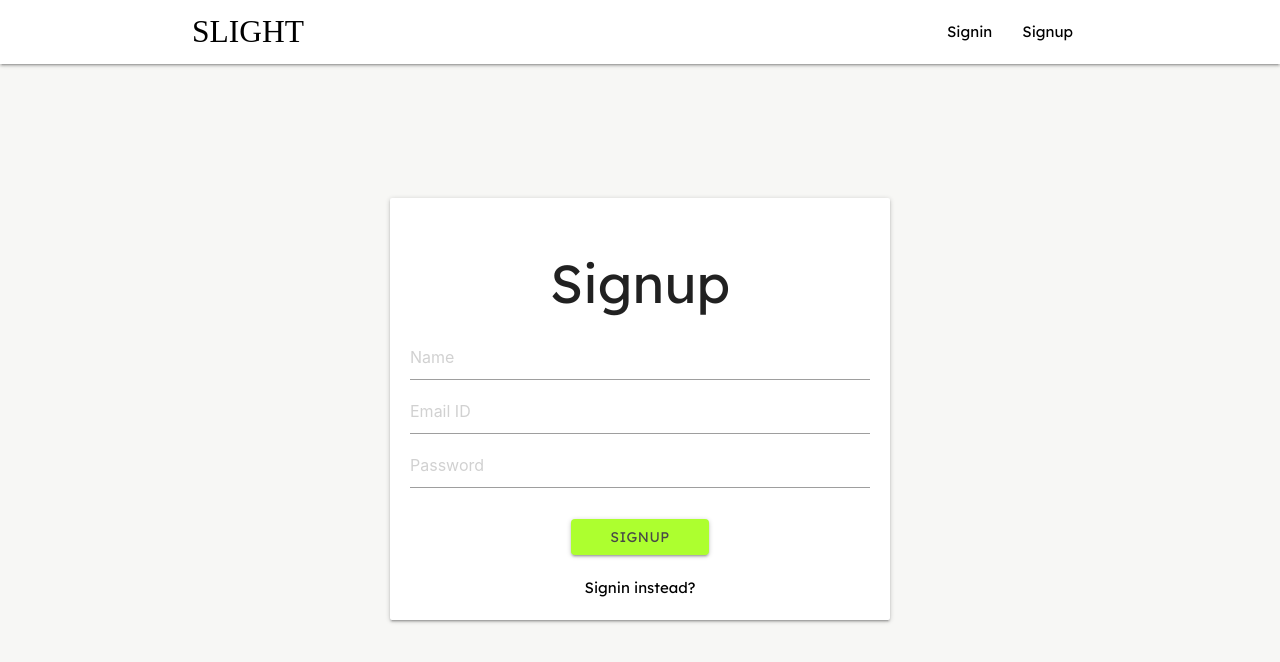
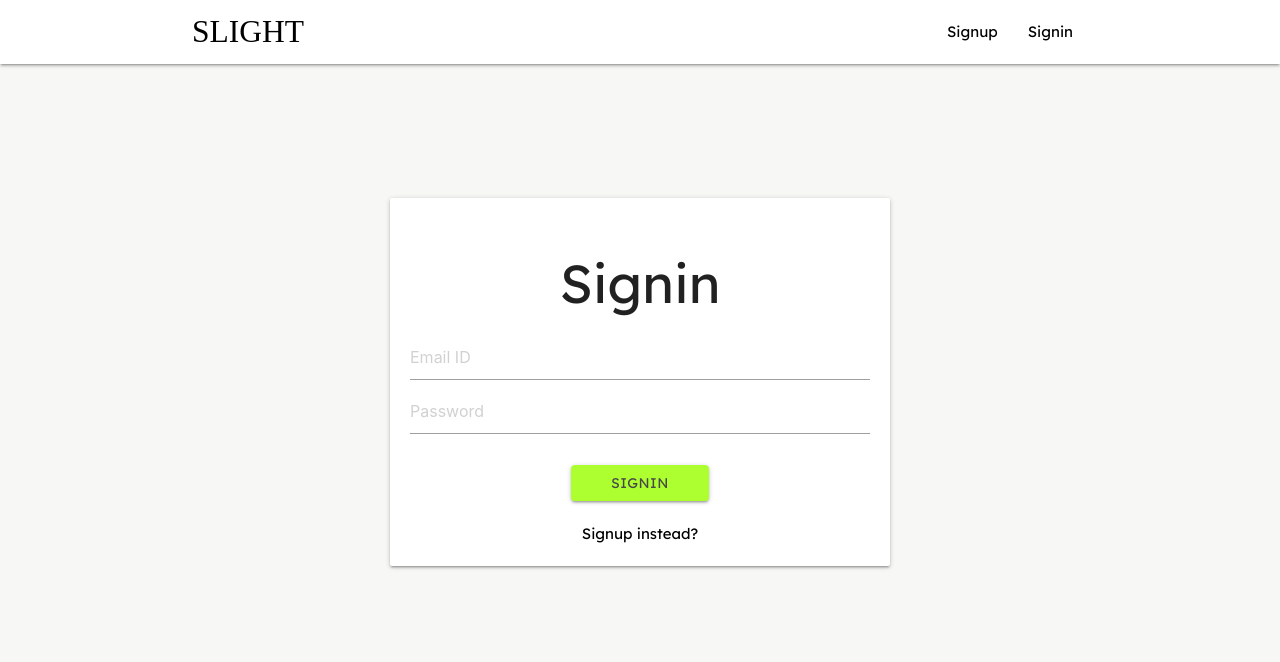
Before and after one commit to RaiLokesh/slight-app, a React (Create React App) app in the folder client/: page / in a window 1280 px wide. Shown: the top 662 px of the page. Built offline with nearby package versions, Linux system fonts and the light colour scheme; a web font is replaced by a local one.

Commit message:
next-commit

```diff
--- a/client/src/App.js
+++ b/client/src/App.js
@@ -14,22 +14,22 @@ const Routing = () => {
   const {state, dispatch} = useContext(UserContext)
   useEffect(()=>{
     const user = (localStorage.getItem("user"))
-    //console.log(user==null)
     if(user==null){
       history.push('/')
     }
     else{
       dispatch({type:"USER", payload:user})
+      history.push('/home')
     }
     },[])
   return (
     <Switch>
 
         <Route exact path="/">
+          <Signin/>
+        </Route>
+        <Route path="/signup">
           <Signup/>
-        </Route>
-        <Route path="/signin">
-          <Signin/>
         </Route>
         <Route path="/home">
           <Home/>
--- a/client/src/components/Navbar.js
+++ b/client/src/components/Navbar.js
@@ -13,8 +13,8 @@ const Navbar = () => {
             return[
             <Link to="/" className="brand-logo left" style={{fontFamily: "Train One"}}>SLIGHT</Link>,
             <ul id="nav-mobile" className="right hide-on-med-and-down">
-                        <li key="1"><Link to="/signin">Signin</Link></li>
-                        <li key="2"><Link to="/">Signup</Link></li>
+                        <li key="1"><Link to="/signup">Signup</Link></li>
+                        <li key="2"><Link to="/">Signin</Link></li>
             </ul>
             ]
 
--- a/client/src/components/Signin.js
+++ b/client/src/components/Signin.js
@@ -13,7 +13,7 @@ const Signin = () => {
       M.toast({html: "Invalid email",classes:"#f44336 red"})
       return
     }
-    fetch(" http://localhost:5000/signin",{
+    fetch(" http://localhost:5000/",{
       method:"post",
       headers:{
         "Content-Type":"application/json"
@@ -56,7 +56,7 @@ const Signin = () => {
                 <br></br><br></br>
                 <button style={{borderRadius:"4px", fontFamily:"'Lexend', sans-serif", width:"30%", backgroundColor:"greenyellow", color:"#484848", fontWeight:""}} className="btn waves-effect waves-light" onClick={()=>PostData()}>Signin</button>
                 <br></br><br></br>
-                <Link to="/">Signup instead?</Link>
+                <Link to="/signup">Signup instead?</Link>
             </div>
         </div>
     )
--- a/client/src/components/Signup.js
+++ b/client/src/components/Signup.js
@@ -14,7 +14,7 @@ const Signup = () => {
       M.toast({html: "Invalid email",classes:"#f44336 red"})
       return
     }
-    fetch("http://localhost:5000/",{
+    fetch("http://localhost:5000/signup",{
       method:"post",
       headers:{
         "Content-Type":"application/json"
@@ -31,7 +31,7 @@ const Signup = () => {
       }
       else{
         M.toast({html:data.message, classes:"#64dd17 light-green accent-4"})
-        history.push('/signin')
+        history.push('/')
       }
     }).catch(err=>{
       console.log(err)
@@ -56,7 +56,7 @@ const Signup = () => {
                 <br></br><br></br>
                 <button style={{borderRadius:"4px", fontFamily:"'Lexend', sans-serif", width:"30%", backgroundColor:"greenyellow", color:"#484848", fontWeight:""}} className="btn waves-effect waves-light" onClick={()=>PostData()}>Signup</button>
                 <br></br><br></br>
-                <Link to="/signin">Signin instead?</Link>
+                <Link to="/">Signin instead?</Link>
             </div>
         </div>
   )
```
Also changed, not shown: 1 other file (tests, documents, lock files or other folders).
